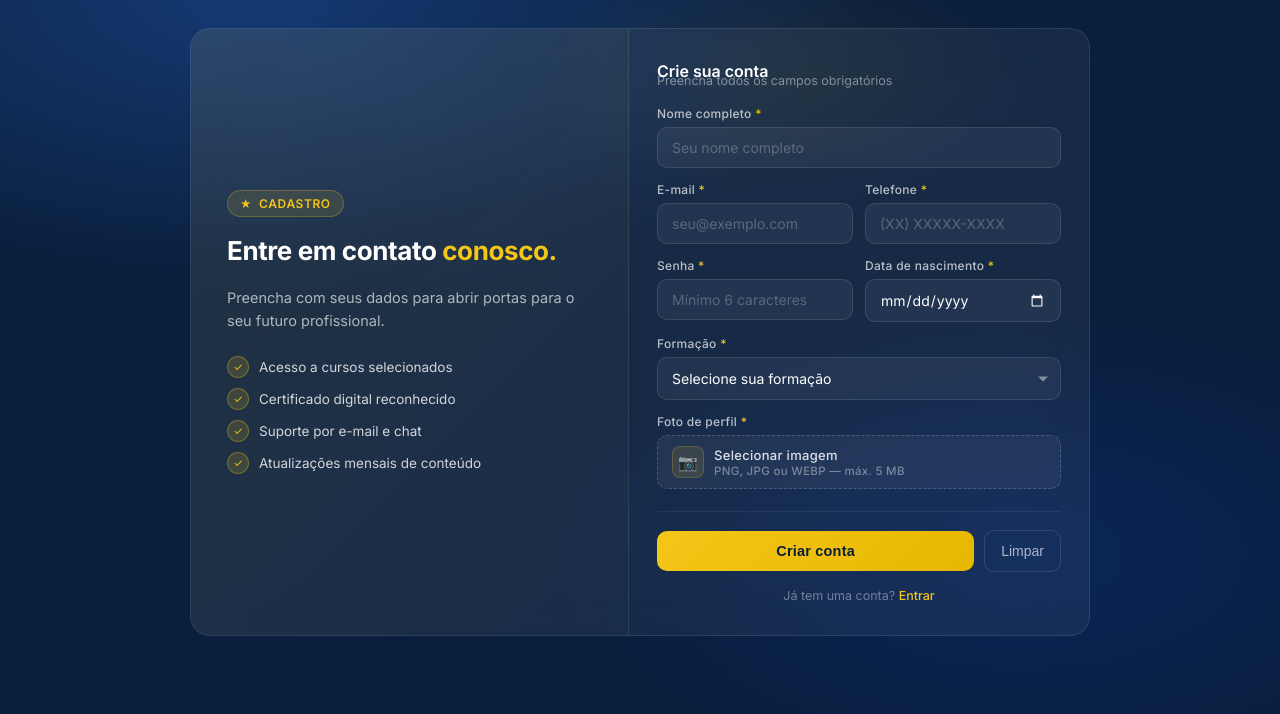
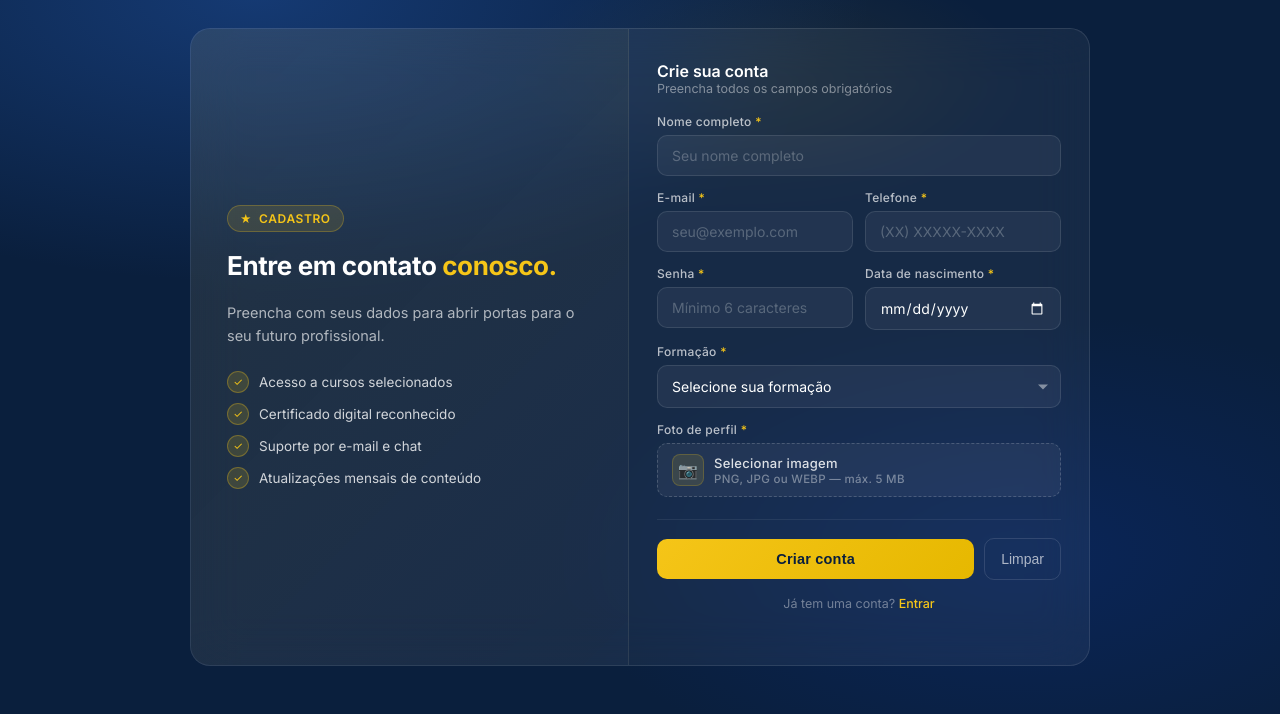
Before and after one commit to lugabriell/Gostay, a PHP site: page /formAluno.php in a window 1280 px wide. Shown: the part 86-800 px from the top of the page. Run offline with PHP 8.4, Linux system fonts and the light colour scheme.

Commit message:
organização do card do formulário de cadastro transformação do card para apresentar um scroll e mostrar o botão que cortava antes correção visual rearranjo de rotas

```diff
--- a/formAluno.php
+++ b/formAluno.php
@@ -50,6 +50,7 @@
         radial-gradient(ellipse 80% 60% at 20% 10%, rgba(30,80,160,0.55) 0%, transparent 60%),
         radial-gradient(ellipse 60% 50% at 80% 80%, rgba(10,40,100,0.7) 0%, transparent 60%),
         radial-gradient(ellipse 40% 30% at 60% 20%, rgba(250,200,0,0.07) 0%, transparent 50%);
+
       min-height: 100vh;
       display: flex;
       flex-direction: column;
@@ -126,6 +127,7 @@
       overflow: hidden;
       display: grid;
       grid-template-columns: 1fr 460px;
+      height: calc(100vh - 80px);
     }
 
     /* ── Hero ── */
@@ -186,9 +188,10 @@
       display: flex;
       flex-direction: column;
       gap: 14px;
+      overflow-y: auto;
     }
     .form-title { font-size: 16px; font-weight: 600; color: #fff; }
-    .form-sub   { font-size: 12.5px; color: rgba(255,255,255,0.45); margin-top: -8px; margin-bottom: 4px; }
+    .form-sub   { font-size: 12.5px; color: rgba(255,255,255,0.45); margin-bottom: 4px; }
 
     label {
       display: block;
@@ -337,6 +340,9 @@
     .flash-error   { background: rgba(255,107,107,0.12); border: 1px solid rgba(255,107,107,0.3); color: #ff9a9a; }
     .flash-success { background: rgba(80,200,120,0.10); border: 1px solid rgba(80,200,120,0.25); color: #7de8a0; }
 
+    .hero-p{
+      margin-top: 10px;
+    }
     @media (max-width: 780px) {
       .card { grid-template-columns: 1fr; }
       .hero { display: none; }
```
